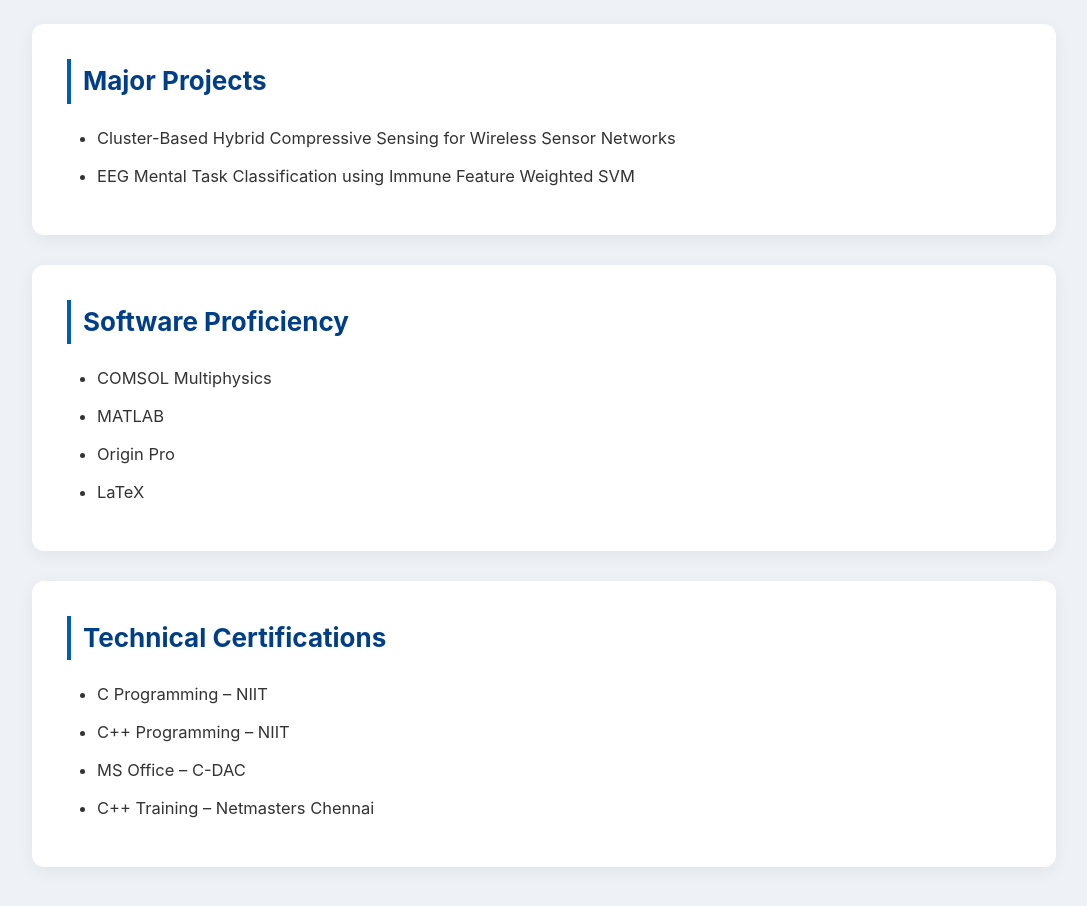
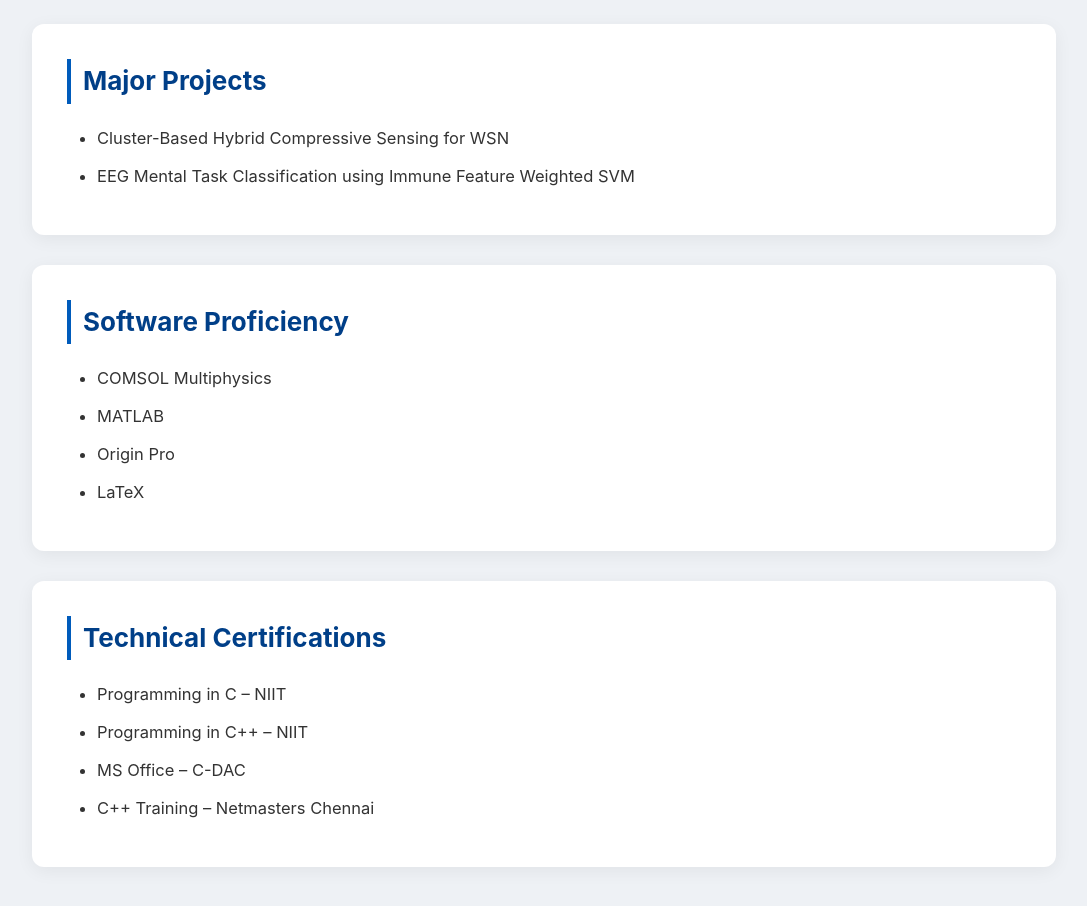
Before and after one commit to nivedha-ks/nivedha-portfolio, a plain HTML site: page projects.html in a window 1280 px wide. Shown: the part 300-1206 px from the top of the page, without its empty margins (96-1183 px from the left). Drawn offline with Linux system fonts and the light colour scheme; files that its build step writes are made by us from their sources.

Commit message:
Update projects.html

```diff
--- a/projects.html
+++ b/projects.html
@@ -3,7 +3,7 @@
 <head>
     <meta charset="UTF-8">
     <title>Projects – Dr. Nivedha S</title>
-    <link rel="stylesheet" href="assets/style.css">
+    <link rel="stylesheet" href="style.css">
 </head>
 <body>
 
@@ -13,7 +13,7 @@
         <li><a href="index.html">Home</a></li>
         <li><a href="about.html">About</a></li>
         <li><a href="publications.html">Publications</a></li>
-        <li><a href="projects.html" class="active">Projects</a></li>
+        <li><a class="active" href="projects.html">Projects</a></li>
         <li><a href="contact.html">Contact</a></li>
     </ul>
 </nav>
@@ -27,7 +27,7 @@
     <div class="section">
         <h2>Major Projects</h2>
         <ul>
-            <li>Cluster-Based Hybrid Compressive Sensing for Wireless Sensor Networks</li>
+            <li>Cluster-Based Hybrid Compressive Sensing for WSN</li>
             <li>EEG Mental Task Classification using Immune Feature Weighted SVM</li>
         </ul>
     </div>
@@ -45,8 +45,8 @@
     <div class="section">
         <h2>Technical Certifications</h2>
         <ul>
-            <li>C Programming – NIIT</li>
-            <li>C++ Programming – NIIT</li>
+            <li>Programming in C – NIIT</li>
+            <li>Programming in C++ – NIIT</li>
             <li>MS Office – C-DAC</li>
             <li>C++ Training – Netmasters Chennai</li>
         </ul>
@@ -55,6 +55,5 @@
 </div>
 
 <footer>© 2025 Dr. Nivedha S</footer>
-
 </body>
 </html>
```
